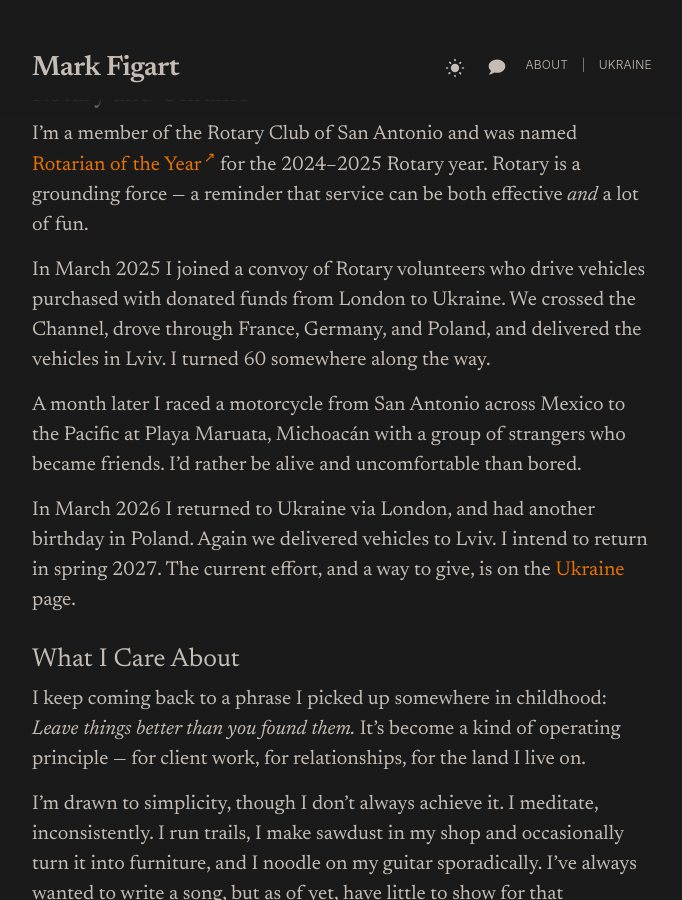
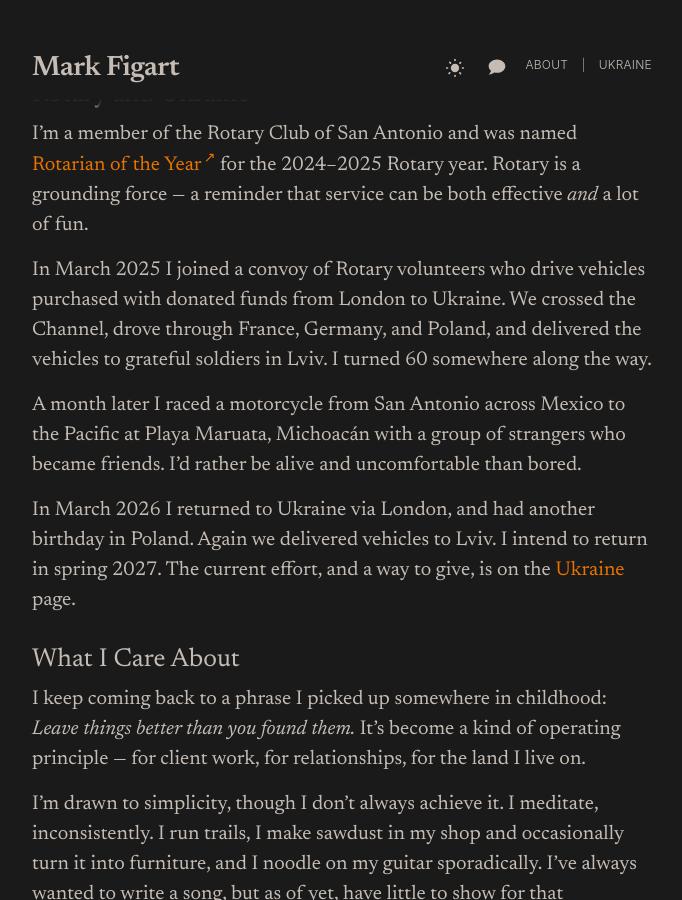
Before and after one commit to figart/60, a Jekyll site: the page built from _pages/about.markdown, in a window 1280 px wide and 900 px high, scrolled down 1897 px. Shown: the whole window, without its empty margins (298-980 px from the left). Built offline with Jekyll 4.4.1, drawn with Linux system fonts in a browser that asks for light colours.

Commit message:
Clarify that convoy vehicles were delivered to soldiers in Lviv.
Co-authored-by: Cursor <cursoragent@cursor.com>

```diff
--- a/_pages/about.markdown
+++ b/_pages/about.markdown
@@ -29,7 +29,7 @@ I write software. I use AI as a working partner on real builds — sites, tools,
 
 I'm a member of the Rotary Club of San Antonio and was named [Rotarian of the Year](https://www.rotarysa.org/news/rotary-club-of-san-antonio-honors-four-members-at-annual-awards-presentation){:target="_blank"} for the 2024–2025 Rotary year. Rotary is a grounding force — a reminder that service can be both effective _and_ a lot of fun.
 
-In March 2025 I joined a convoy of Rotary volunteers who drive vehicles purchased with donated funds from London to Ukraine. We crossed the Channel, drove through France, Germany, and Poland, and delivered the vehicles in Lviv. I turned 60 somewhere along the way.
+In March 2025 I joined a convoy of Rotary volunteers who drive vehicles purchased with donated funds from London to Ukraine. We crossed the Channel, drove through France, Germany, and Poland, and delivered the vehicles to grateful soldiers in Lviv. I turned 60 somewhere along the way.
 
 A month later I raced a motorcycle from San Antonio across Mexico to the Pacific at Playa Maruata, Michoacán with a group of strangers who became friends. I'd rather be alive and uncomfortable than bored.
 
```
Also changed, not shown: _pages/ukraine.md (+1 -1 lines).
